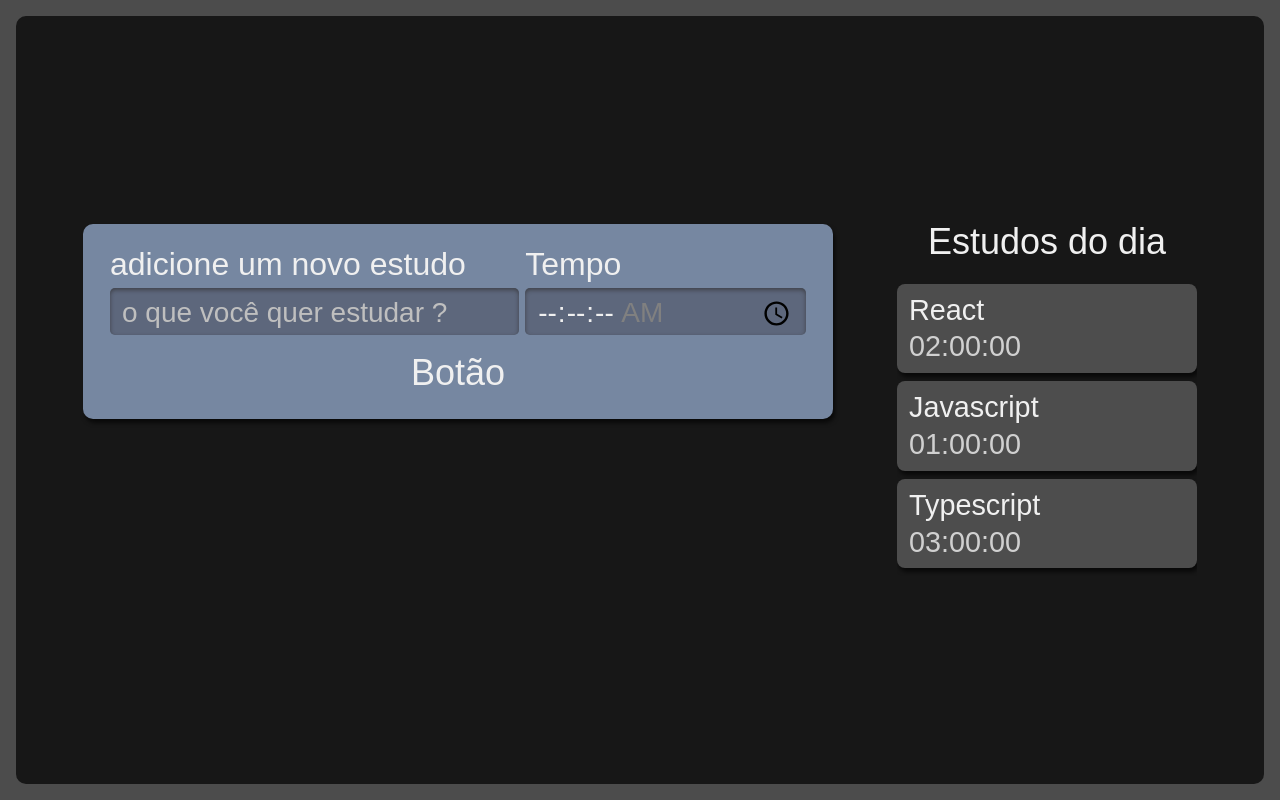
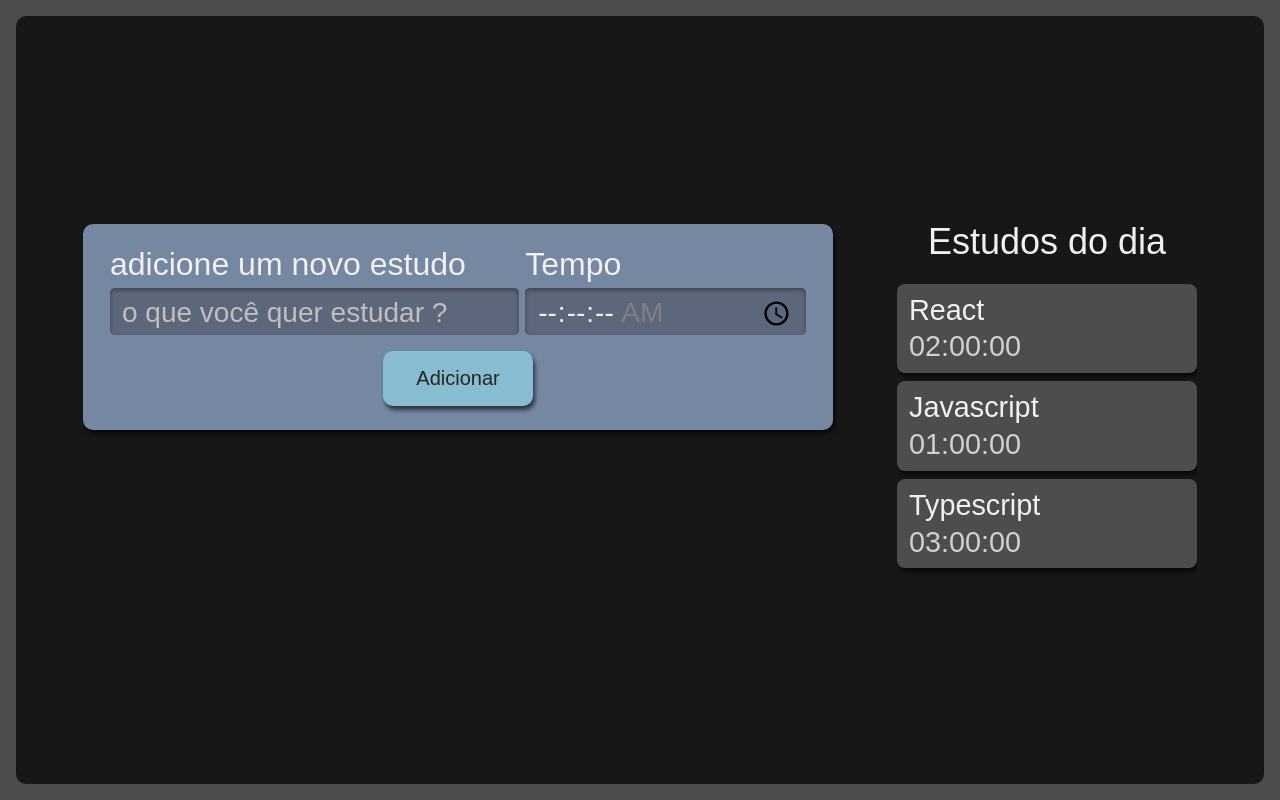
Before and after one commit to erikseki/alura-React, a React (Create React App) app: page / in a window 1280 px wide. Built offline with nearby package versions, Linux system fonts and the light colour scheme.

Commit message:
Conhecendo o Props  📦

```diff
--- a/src/components/Botao/Botao.module.scss
+++ b/src/components/Botao/Botao.module.scss
@@ -1,4 +1,4 @@
-.botao {
+.Botao {
     align-self: center;
     background-color: #88bcd1;
     border-radius: 10px;
--- a/src/components/Botao/index.tsx
+++ b/src/components/Botao/index.tsx
@@ -1,15 +1,23 @@
 import React from 'react';
-import style from './Botao.module.scss'
+import style from './Botao.module.scss';
 
-class Botao extends React.Component {
+class Botao extends React.Component <{children : any}> {
     render() {
-        // const color= "red" variaveis tbm funcionam no css
         return (
             <button className={style.Botao}>
-                Botão
+                {this.props.children}
             </button>
         )
     }
 }
 
 export default Botao;
+
+// const color= "red" variaveis tbm funcionam no css
+
+/* o tipo children n estava aparecendo devido a versão
+ do react ou da IDE(vscode), coloquei o   <{children : any}>
+ que aparentemente anula o erro
+
+ps : não sei se é viável utilizar esse tipo de sintax
+ */
--- a/src/components/Formulario/index.tsx
+++ b/src/components/Formulario/index.tsx
@@ -32,9 +32,9 @@ class Formulario extends React.Component {
                     required
                     />
                 </div>
-
-                <Botao/>
-
+                <Botao>
+                    Adicionar
+                </Botao>
             </form>
         )
     }
```
